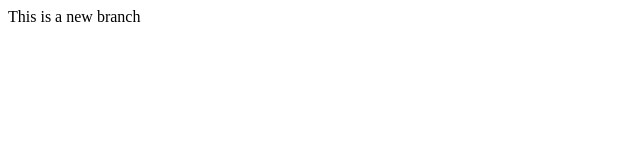
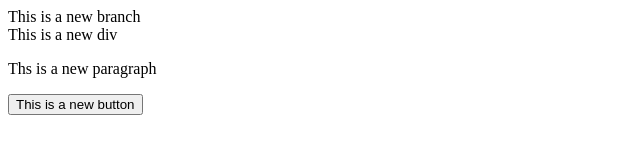
Before and after one commit to DanielHall-Eardley/Git-Practice, a plain HTML site: page index.html in a window 1280 px wide. Shown: the whole page, without its empty margins (0-640 px from the left). Drawn offline with Linux system fonts and the light colour scheme.

Commit message:
Local updates

```diff
--- a/index.html
+++ b/index.html
@@ -8,5 +8,8 @@
 </head>
 <body>
   This is a new branch
+  <div>This is a new div</div>
+  <p>Ths is a new paragraph</p>
+  <button>This is a new button</button>
 </body>
 </html>
```
